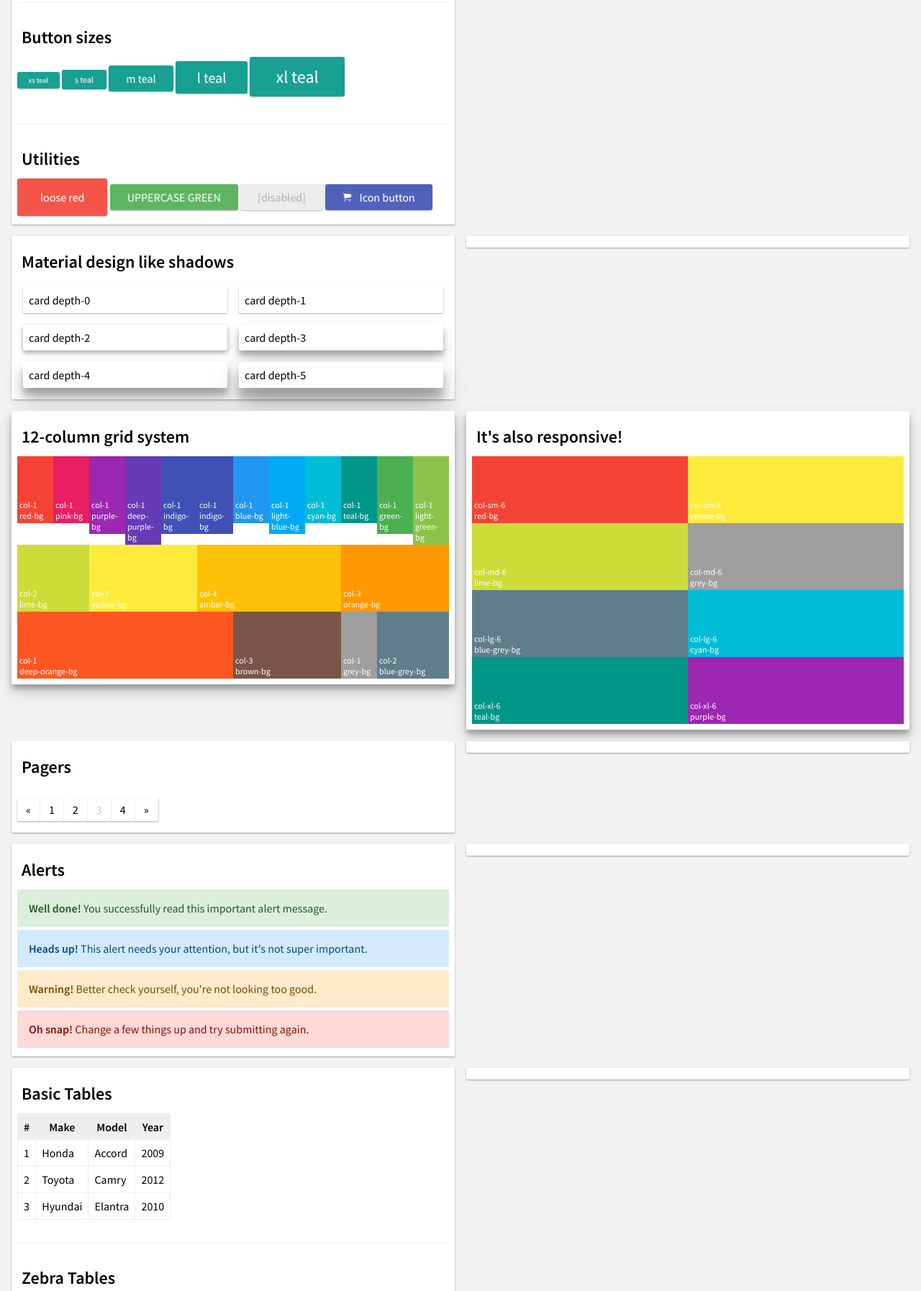
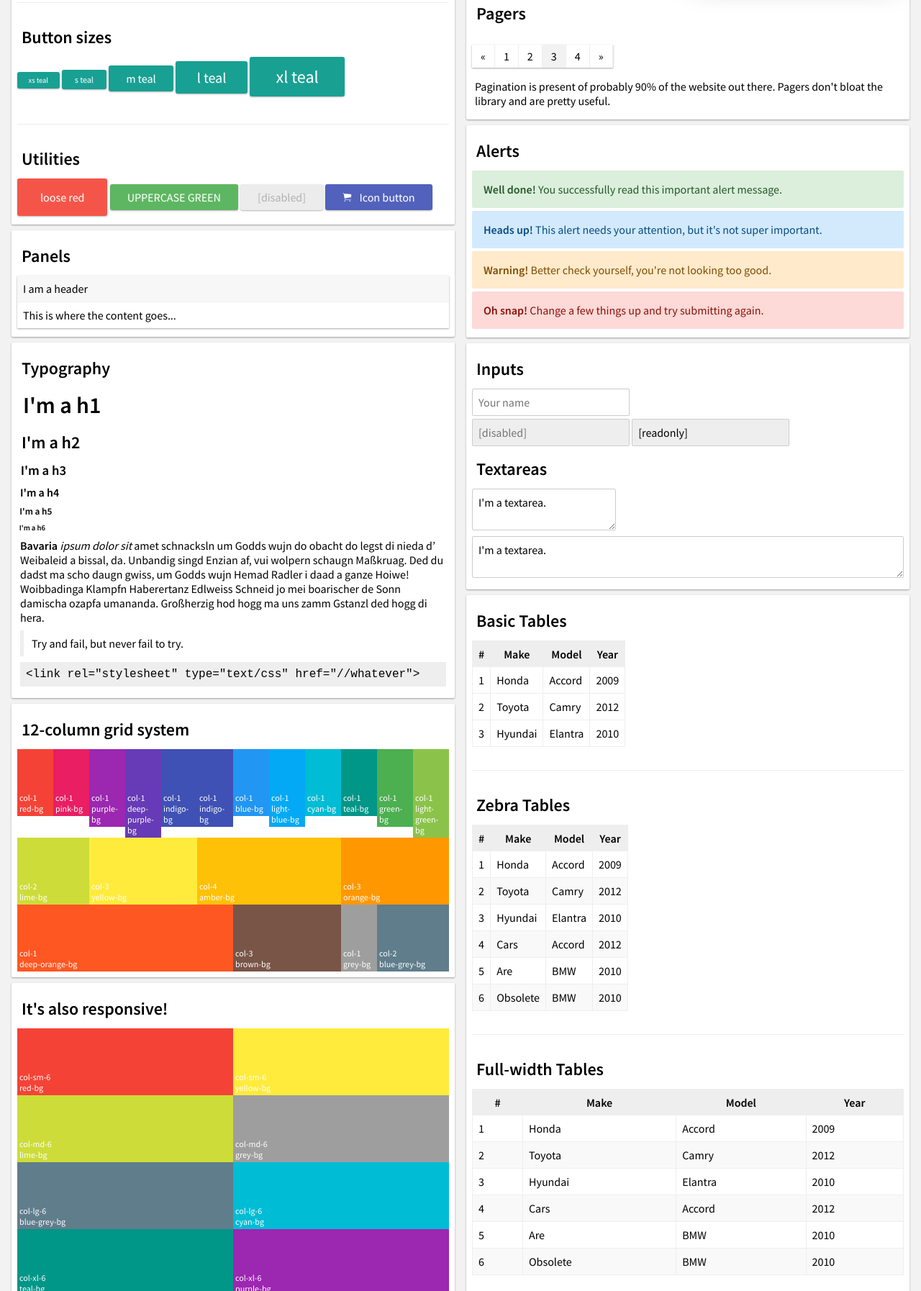
Before and after one commit to alexanderGugel/papier, a website: page index.html in a window 1280 px wide. Shown: the part 408-2202 px from the top of the page at 72% size. Drawn offline with nearby package versions, Linux system fonts and the light colour scheme.

Commit message:
New examples

```diff
--- a/index.html
+++ b/index.html
@@ -30,15 +30,14 @@
   <header class="l-padding row">
     <div class="col-md-6">
       <a href="#" class="logo"><h1><i class="icon ion-paper-airplane"></i> Papier</h1></a>
-      – a minimal, semantic, responsive (< 10k) CSS framework.<br>
+      – a minimal, pretty semantic, responsive CSS library.
     </div>
     <div class="col-md-6 right">
-      <a href="https://github.com/alexanderGugel/papier" class="download"><button class="uppercase blue"><i class="icon ion-ios-cloud-download"></i> Download</button></a>
     </div>
   </header>
-  <section class="row" id="buttons">
+  <section class="row">
     <div class="col-md-6">
-      <div class="card depth-1">
+      <section class="card">
         <h2>Buttons</h2>
         <button class="white">white</button>
         <button class="red">red</button>
@@ -77,53 +76,35 @@
         <button class="uppercase green">uppercase green</button>
         <button disabled="disabled">[disabled]</button>
         <button class="indigo"><i class="icon ion-ios-cart"></i> Icon button</button>
-      </div>
-    </div>
-    <div class="col-md-6">
-      <div class="card depth-1">
-
-        <script src="https://gist.github.com/alexanderGugel/a20d920f6c4e059c6cb4.js"></script>
-
-      </div>
-    </div>
       </section>
 
-  <section class="row" id="depth">
-    <div class="col-md-6">
-      <div class="card depth-1">
-        <h2>Material design like shadows</h2>
-        <div class="row">
-          <div class="col-md-6">
-            <div class="card depth-0">card depth-0</div>
-          </div>
-          <div class="col-md-6">
-            <div class="card depth-1">card depth-1</div>
-          </div>
-          <div class="col-md-6">
-            <div class="card depth-2">card depth-2</div>
-          </div>
-          <div class="col-md-6">
-            <div class="card depth-3">card depth-3</div>
-          </div>
-          <div class="col-md-6">
-            <div class="card depth-4">card depth-4</div>
-          </div>
-          <div class="col-md-6">
-            <div class="card depth-5">card depth-5</div>
-          </div>
-        </div>
-      </div>
-    </div>
-    <div class="col-md-6">
-      <div class="card depth-1">
-        <script src="https://gist.github.com/alexanderGugel/f3a20f8dc42f4726e0d0.js"></script>
-      </div>
-    </div>
+      <section class="card" id="panels">
+        <h2>Panels</h2>
+        <section class="panel">
+          <header>I am a header</header>
+          <main>This is where the content goes...</main>
+        </section>
       </section>
 
-  <section class="row" id="grid-system">
-    <div class="col-12 col-xl-6">
-      <div class="card depth-3">
+      <section class="card" id="typography">
+        <h2>Typography</h2>
+
+        <h1>I'm a h1</h1>
+        <h2>I'm a h2</h2>
+        <h3>I'm a h3</h3>
+        <h4>I'm a h4</h4>
+        <h5>I'm a h5</h5>
+        <h6>I'm a h6</h6>
+
+        <p><strong>Bavaria</strong> <em>ipsum dolor sit</em> amet schnacksln um Godds wujn do obacht do legst di nieda d’ Weibaleid a bissal, da. Unbandig singd Enzian af, vui wolpern schaugn Maßkruag. Ded du dadst ma scho daugn gwiss, um Godds wujn Hemad Radler i daad a ganze Hoiwe! Woibbadinga Klampfn Haberertanz Edlweiss Schneid jo mei boarischer de Sonn damischa ozapfa umananda. Großherzig hod hogg ma uns zamm Gstanzl ded hogg di hera.</p>
+
+        <blockquote>Try and fail, but never fail to try.</blockquote>
+
+        <pre>&lt;link rel="stylesheet" type="text/css" href="//whatever"&gt;</pre>
+      </section>
+
+      <section id="grid-system">
+        <div class="card">
           <h2>12-column grid system</h2>
           <div class="row demo">
             <div class="col-1 red-bg">col-1<br> red-bg</div>
@@ -152,9 +133,8 @@
             <div class="col-2 blue-grey-bg">col-2<br> blue-grey-bg</div>
           </div>
         </div>
-    </div>
-    <div class="col-12 col-xl-6">
-      <div class="card depth-3">
+
+        <div class="card">
           <h2>It's also responsive!</h2>
 
           <div class="row demo">
@@ -174,12 +154,36 @@
             <div class="col-xl-6 purple-bg">col-xl-6<br> purple-bg</div>
           </div>
         </div>
+      </section>
+
+    </div>
+    <div class="col-md-6">
+
+      <section class="card" id="depth">
+        <h2>Material design like shadows</h2>
+        <div class="row">
+          <div class="col-md-6">
+            <div class="card depth-0">card depth-0</div>
+          </div>
+          <div class="col-md-6">
+            <div class="card depth-1">card depth-1</div>
+          </div>
+          <div class="col-md-6">
+            <div class="card depth-2">card depth-2</div>
+          </div>
+          <div class="col-md-6">
+            <div class="card depth-3">card depth-3</div>
+          </div>
+          <div class="col-md-6">
+            <div class="card depth-4">card depth-4</div>
+          </div>
+          <div class="col-md-6">
+            <div class="card depth-5">card depth-5</div>
+          </div>
         </div>
       </section>
 
-  <section class="row" id="pager">
-    <div class="col-md-6">
-      <div class="card depth-1">
+      <section class="card" id="pagers">
         <h2>Pagers</h2>
         <ol class="pager">
           <li><a href="#">«</a></li>
@@ -189,19 +193,10 @@
           <li><a href="#">4</a></li>
           <li><a href="#">»</a></li>
         </ol>
-      </div>
-    </div>
-
-    <div class="col-md-6">
-      <div class="card depth-1">
-        <!-- // <script src="https://gist.github.com/alexanderGugel/f3a20f8dc42f4726e0d0.js"></script> -->
-      </div>
-    </div>
+        <p>Pagination is present of probably 90% of the website out there. Pagers don't bloat the library and are pretty useful.</p>
       </section>
 
-  <section class="row" id="alerts">
-    <div class="col-md-6">
-      <div class="card depth-1">
+      <section class="card" id="alerts">
         <h2>Alerts</h2>
         <div class="alert alert-success" role="alert">
           <strong>Well done!</strong> You successfully read this important alert message.
@@ -215,21 +210,27 @@
         <div class="alert alert-danger" role="alert">
           <strong>Oh snap!</strong> Change a few things up and try submitting again.
         </div>
+      </section>
+
+      <section class="card" id="inputs">
+        <h2>Inputs</h2>
+
+        <div>
+          <input type="text" placeholder="Your name">
         </div>
+        <div>
+          <input type="text" placeholder="[disabled]" disabled="disabled">
+          <input type="text" value="[readonly]" readonly="readonly">
         </div>
 
-    <div class="col-md-6">
-      <div class="card depth-1">
-        <!-- // <script src="https://gist.github.com/alexanderGugel/f3a20f8dc42f4726e0d0.js"></script> -->
-      </div>
-    </div>
+        <h2>Textareas</h2>
+
+        <textarea>I'm a textarea.</textarea>
+        <textarea class="full-width">I'm a textarea.</textarea>
       </section>
 
-  <section class="row" id="tables">
-    <div class="col-md-6">
-      <div class="card depth-1">
+      <section class="card" id="tables">
         <h2>Basic Tables</h2>
-
         <table>
           <thead>
             <tr>
@@ -440,89 +441,9 @@
             </tr>
           </tbody>
         </table>
+      </section>
 
     </div>
-    </div>
-
-    <div class="col-md-6">
-      <div class="card depth-1">
-        <!-- // <script src="https://gist.github.com/alexanderGugel/f3a20f8dc42f4726e0d0.js"></script> -->
-      </div>
-    </div>
   </section>
-
-  <section class="row" id="inputs">
-    <div class="col-md-6">
-      <div class="card depth-1">
-        <h2>Inputs</h2>
-
-        <div>
-          <input type="text" placeholder="Your name">
-        </div>
-        <div>
-          <input type="text" placeholder="[disabled]" disabled="disabled">
-          <input type="text" value="[readonly]" readonly="readonly">
-        </div>
-
-        <h2>Textareas</h2>
-
-        <textarea>I'm a textarea.</textarea>
-        <textarea class="full-width">I'm a textarea.</textarea>
-      </div>
-    </div>
-
-    <div class="col-md-6">
-      <div class="card depth-1">
-        <!-- // <script src="https://gist.github.com/alexanderGugel/f3a20f8dc42f4726e0d0.js"></script> -->
-      </div>
-    </div>
-  </section>
-
-  <section class="row" id="panels">
-    <div class="col-md-6">
-      <div class="card depth-1">
-        <h2>Panels</h2>
-
-        <section class="panel">
-          <header>I am a header</header>
-          <main>This is where the content goes...</main>
-        </section>
-      </div>
-    </div>
-
-    <div class="col-md-6">
-      <div class="card depth-1">
-        <!-- // <script src="https://gist.github.com/alexanderGugel/f3a20f8dc42f4726e0d0.js"></script> -->
-      </div>
-    </div>
-  </section>
-
-  <section class="row" id="typography">
-    <div class="col-md-6">
-      <div class="card depth-1">
-        <h2>Typography</h2>
-
-        <h1>I'm a h1</h1>
-        <h2>I'm a h2</h2>
-        <h3>I'm a h3</h3>
-        <h4>I'm a h4</h4>
-        <h5>I'm a h5</h5>
-        <h6>I'm a h6</h6>
-
-        <p><strong>Bavaria</strong> <em>ipsum dolor sit</em> amet schnacksln um Godds wujn do obacht do legst di nieda d’ Weibaleid a bissal, da. Unbandig singd Enzian af, vui wolpern schaugn Maßkruag. Ded du dadst ma scho daugn gwiss, um Godds wujn Hemad Radler i daad a ganze Hoiwe! Woibbadinga Klampfn Haberertanz Edlweiss Schneid jo mei boarischer de Sonn damischa ozapfa umananda. Großherzig hod hogg ma uns zamm Gstanzl ded hogg di hera.</p>
-
-        <blockquote>Try and fail, but never fail to try.</blockquote>
-
-        <pre>&lt;link rel="stylesheet" type="text/css" href="//whatever"&gt;</pre>
-      </div>
-    </div>
-
-    <div class="col-md-6">
-      <div class="card depth-1">
-        <!-- // <script src="https://gist.github.com/alexanderGugel/f3a20f8dc42f4726e0d0.js"></script> -->
-      </div>
-    </div>
-  </section>
-
 </body>
 </html>
--- a/src/button.styl
+++ b/src/button.styl
@@ -64,89 +64,30 @@ button .icon {
 
 
 
-button.white, button.yellow {
+button.white {
   color: #000;
   a {
     color: #000;
   }
 }
 
-button.white {
-  background: $white;
-}
-
-button.red {
-  background: $red;
-}
-
-button.pink {
-  background: $pink;
-}
-
-button.purple {
-  background: $purple;
-}
-
-button.deep-purple {
-  background: $deep-purple;
-}
-
-button.indigo {
-  background: $indigo;
-}
-
-button.blue {
-  background: $blue;
-}
-
-button.light-blue {
-  background: $light-blue;
-}
-
-button.cyan {
-  background: $cyan;
-}
-
-button.teal {
-  background: $teal;
-}
-
-button.green {
-  background: $green;
-}
-
-button.light-green {
-  background: $light-green;
-}
-
-button.lime {
-  background: $lime;
-}
-
-button.yellow {
-  background: $yellow;
-}
-
-button.amber {
-  background: $amber;
-}
-
-button.orange {
-  background: $orange;
-}
-
-button.deep-orange {
-  background: $deep-orange;
-}
-
-button.brown {
-  background: $brown;
-}
-
-button.grey {
-  background: $grey;
-}
-
-button.blue-grey {
-  background: $blue-grey;
-}
+button.white { background: $white; }
+button.red { background: $red; }
+button.pink { background: $pink; }
+button.purple { background: $purple; }
+button.deep-purple { background: $deep-purple; }
+button.indigo { background: $indigo; }
+button.blue { background: $blue; }
+button.light-blue { background: $light-blue; }
+button.cyan { background: $cyan; }
+button.teal { background: $teal; }
+button.green { background: $green; }
+button.light-green { background: $light-green; }
+button.lime { background: $lime; }
+button.yellow { background: $yellow; }
+button.amber { background: $amber; }
+button.orange { background: $orange; }
+button.deep-orange { background: $deep-orange; }
+button.brown { background: $brown; }
+button.grey { background: $grey; }
+button.blue-grey { background: $blue-grey; }
--- a/src/pager.styl
+++ b/src/pager.styl
@@ -25,7 +25,7 @@
       color: #000;
     }
     &.active {
-      color: #ccc;
+      background: #f2f2f2;
     }
     &:hover {
       background: #eee;
```
Also changed, not shown: dist/papier.css. Lines whose indentation alone changed are shown as unchanged.
